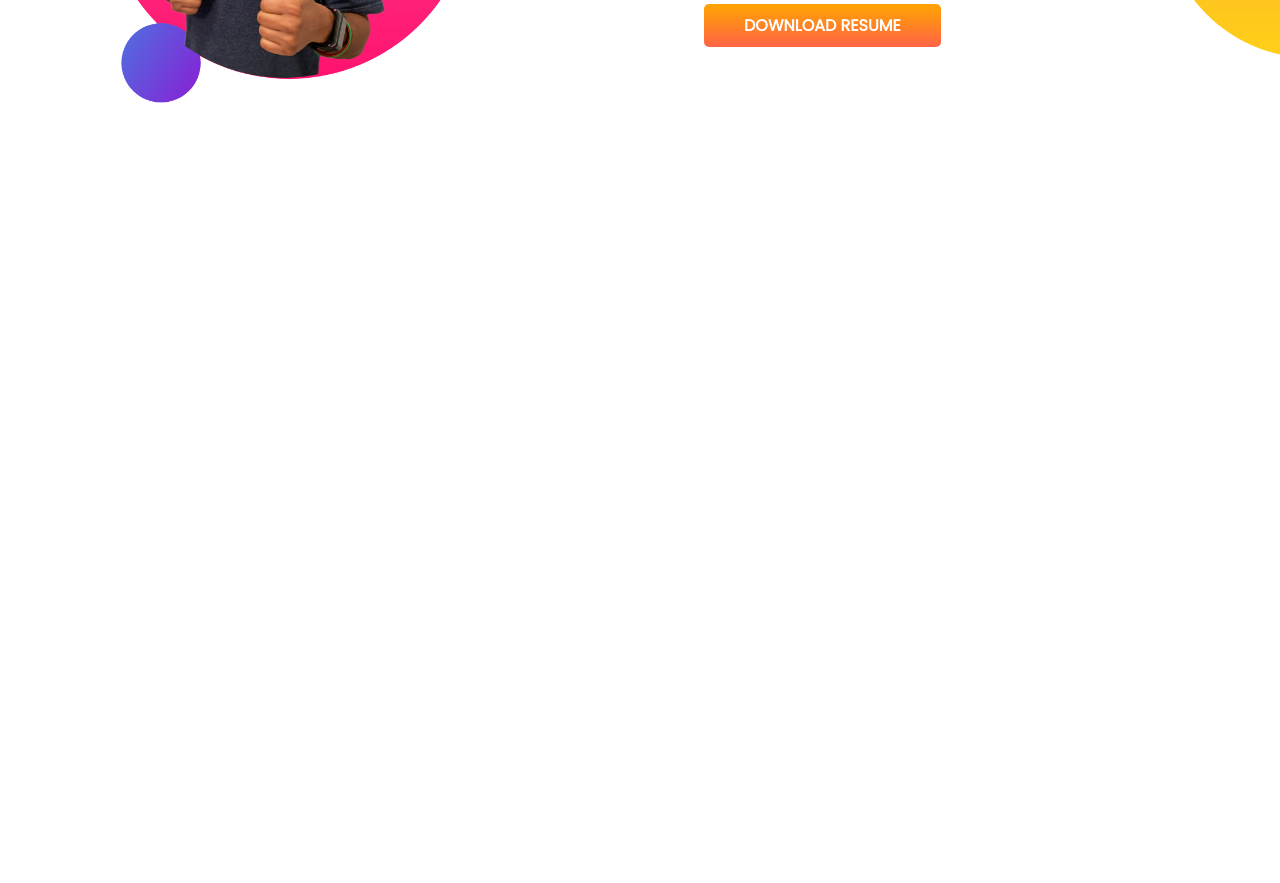
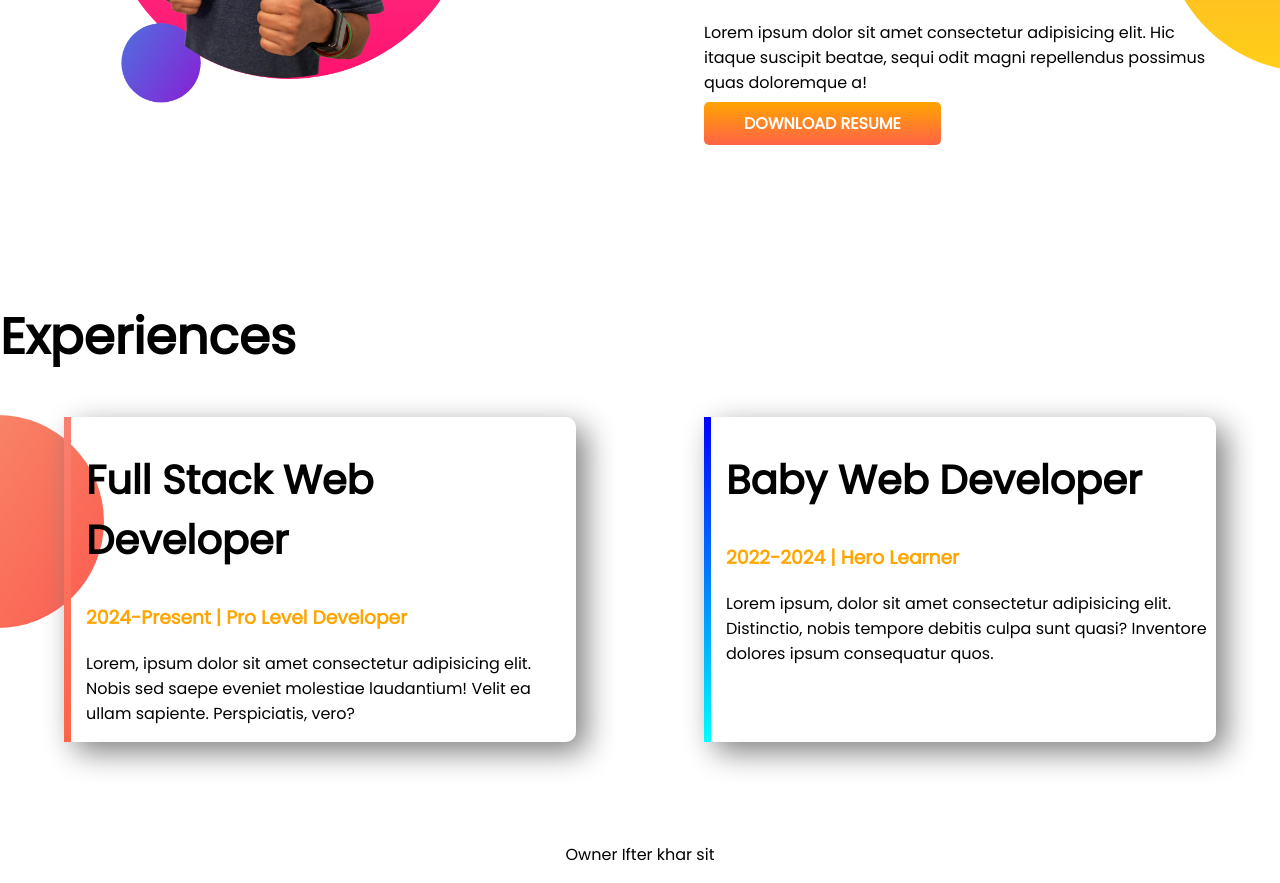
Before and after one commit to iftekharrafti/developer-portfolio, a plain HTML site: page index.html in a window 1280 px wide. Shown: the part 1021-1904 px from the top of the page. Before the commit the page ends 1295 px from the top, so only its background shows below. Drawn offline with Linux system fonts and the light colour scheme.

Commit message:
footer and experience

```diff
--- a/index.html
+++ b/index.html
@@ -11,7 +11,7 @@
     <link rel="stylesheet" href="style.css">
 </head>
 <body>
-    <section class="top-banner">
+    <section class="top-banner flexible-container">
         <div class="half-width">
             <h1>Welcome To</h1>
             <h1><span class="orange-color">Perter Parker</span> World</h1>
@@ -24,7 +24,7 @@
         </div>
     </section>
 
-    <section class="dream-big">
+    <section class="dream-big flexible-container">
         <div class="half-width">
             <img src="./images/jhankar2.png" alt="">
         </div>
@@ -35,5 +35,25 @@
             <a class="link-button" target="_blank" href="">DOWNLOAD RESUME</a>
         </div>
     </section>
+
+    <section class="experience-area">
+        <h1>Experiences</h1>
+        <div class="flexible-container">
+            <div id="full-stack-experience" class="experience-item">
+                <h2>Full Stack Web Developer</h2>
+                <h3 class="orange-color" >2024-Present | Pro Level Developer</h3>
+                <p>Lorem, ipsum dolor sit amet consectetur adipisicing elit. Nobis sed saepe eveniet molestiae laudantium! Velit ea ullam sapiente. Perspiciatis, vero?</p>
+            </div>
+            <div id="web-dev-experience"  class="experience-item">
+                <h2>Baby Web Developer</h2>
+                <h3 class="orange-color">2022-2024 | Hero Learner</h3>
+                <p>Lorem ipsum, dolor sit amet consectetur adipisicing elit. Distinctio, nobis tempore debitis culpa sunt quasi? Inventore dolores ipsum consequatur quos.</p>
+            </div>
+        </div>
+    </section>
+
+    <footer>
+        <p>Owner Ifter khar sit</p>
+    </footer>
 </body>
 </html>
--- a/style.css
+++ b/style.css
@@ -5,10 +5,13 @@ body{
 h1{
     font-size: 50px;
 }
+h2{
+    font-size: 40px;
+}
 .orange-color{
     color: orange;
 }
-section{
+.flexible-container{
     display:flex;
     margin-bottom: 100px;
 }
@@ -36,3 +39,29 @@ section{
     background-repeat: no-repeat;
     background-position: right;
 }
+.experience-area{
+    background-image:url(./images/exp-bg.png);
+    background-repeat: no-repeat;
+    background-position:left;
+}
+.experience-item{
+    width: 40%;
+    margin-left:  5%;
+    margin-right: 5%;
+    padding-left: 15px;
+    border-radius: 10px;
+    box-shadow: 10px 10px 30px gray;
+}
+#web-dev-experience{
+    border-left: 7px solid;
+    border-image: linear-gradient(blue,cyan);
+    border-image-slice: 1;
+}
+#full-stack-experience{
+    border-left: 7px solid;
+    border-image: linear-gradient(salmon,tomato);
+    border-image-slice: 1;
+}
+footer p{
+    text-align: center;
+}
```
